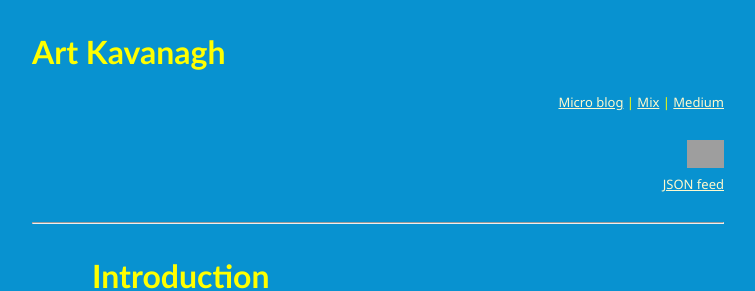
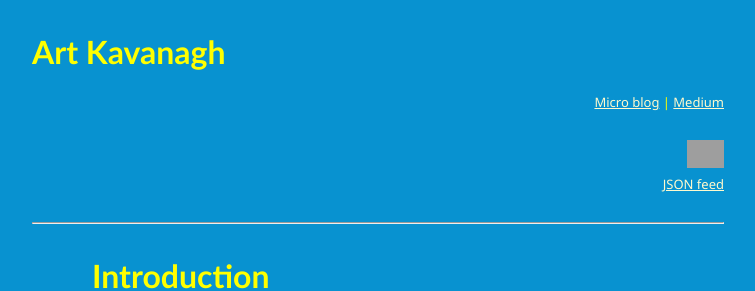
Before and after one commit to artkavanagh/github.io, a Jekyll site: the page index.html, which Jekyll copies as it is, in a window 1280 px wide and 900 px high. Shown: the top 291 px of the window, without its empty margins (232-987 px from the left). Built offline with Jekyll 4.4.1, drawn with Linux system fonts in a browser that asks for light colours; grey boxes are pictures that could not be loaded.

Commit message:
Update index.html

```diff
--- a/index.html
+++ b/index.html
@@ -8,7 +8,7 @@
 </head><body>
 <header>
 <h1>Art Kavanagh</h1>
-<p class="social"><a href="https://micro.blog/artkavanagh" rel="me">Micro blog</a> | <a href="https://mix.com/artkavanagh">Mix</a> | <a href="https://medium.com/@artkavanagh">Medium</a></p>
+<p class="social"><a href="https://micro.blog/artkavanagh" rel="me">Micro blog</a> | <a href="https://medium.com/@artkavanagh">Medium</a></p>
 <p class="social"><a href="https://jsonfeed.org/feed.json"><img src="https://jsonfeed.org/graphics/icon.png" width-"28" height="28" /></a><br><a href="https://www.artkavanagh.ie/feed.json">JSON feed</a></p>
 <hr>
 </header>
```
